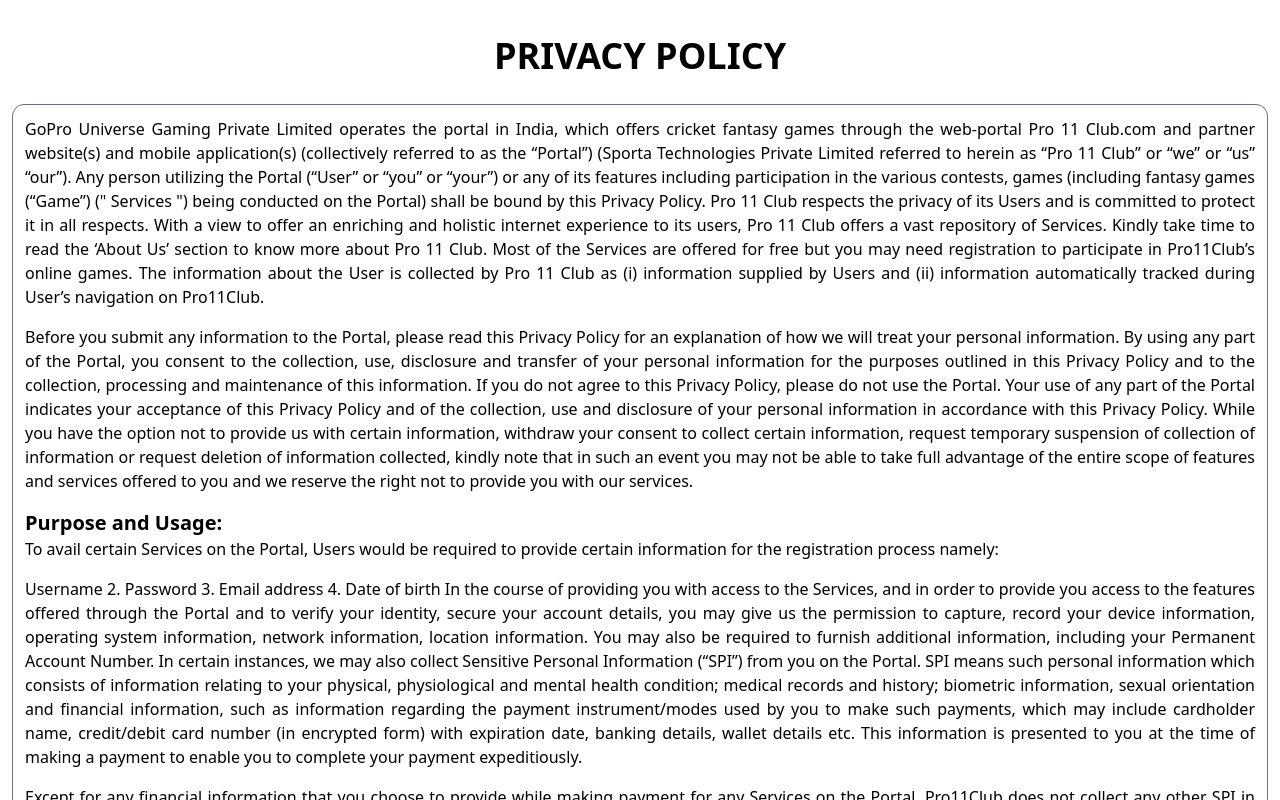
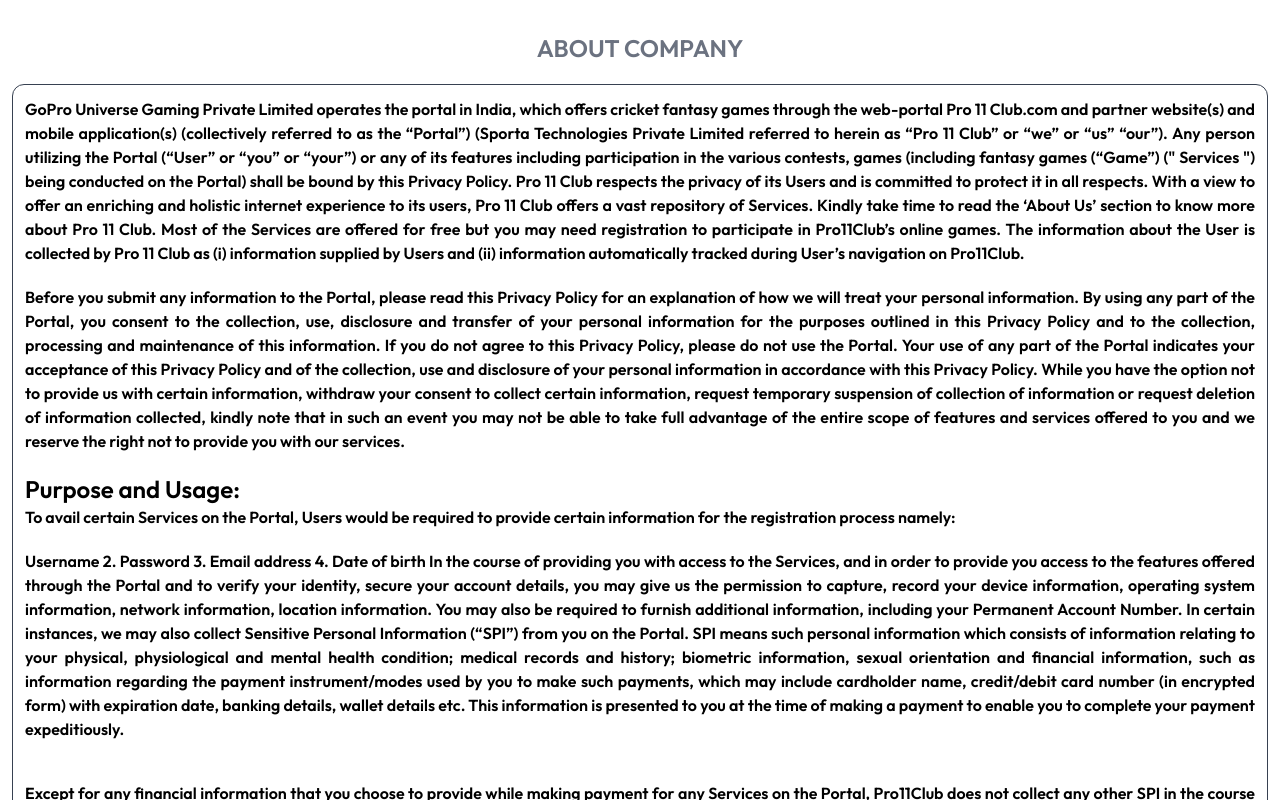
Before and after one commit to Himmu5/Pro11-Club, a React (Vite) app: page / in a window 1280 px wide. Shown: the top 800 px of the page. Built offline with nearby package versions, Linux system fonts and the light colour scheme.

Commit message:
Minor changes

```diff
--- a/src/App.tsx
+++ b/src/App.tsx
@@ -2,16 +2,15 @@
 // import Footer from "./Components/Pages/Footer"
 // import Main from "./Components/Pages/Main"
 // import Nav from "./Components/UI-Component/Nav"
-// import AboutUs from "./Components/Pages/AboutUs"
+import AboutUs from "./Components/Pages/AboutUs"
 
-import PrivacyPolicy from "./Components/Pages/PrivacyPolicy"
 
 function App() {
 
   return (
     <>
+    <AboutUs />
 
-      <PrivacyPolicy />
       {/* <Nav />
       <div className=" max-w-7xl mx-auto text-primary font-outline">
         <Routes >
--- /dev/null
+++ b/src/Components/Pages/TermAndCondition.tsx
@@ -0,0 +1,11 @@
+import { FC } from 'react'
+
+type P = object
+
+const TermAndCondition: FC<P> = () => {
+    return <div>
+        <h1>TERMS AND CONDITION</h1>
+    </div>
+}
+
+export default TermAndCondition;
```
